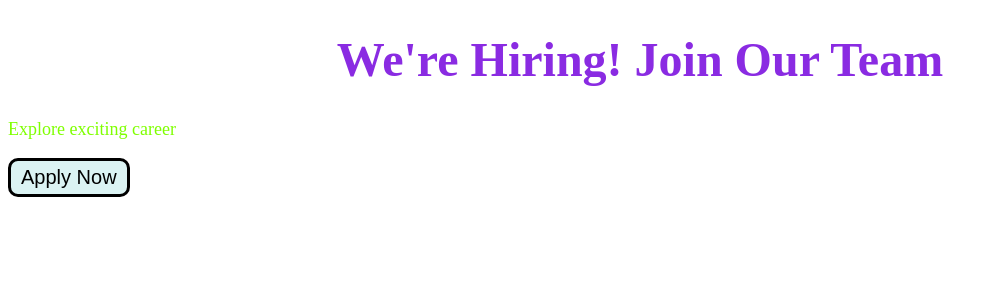
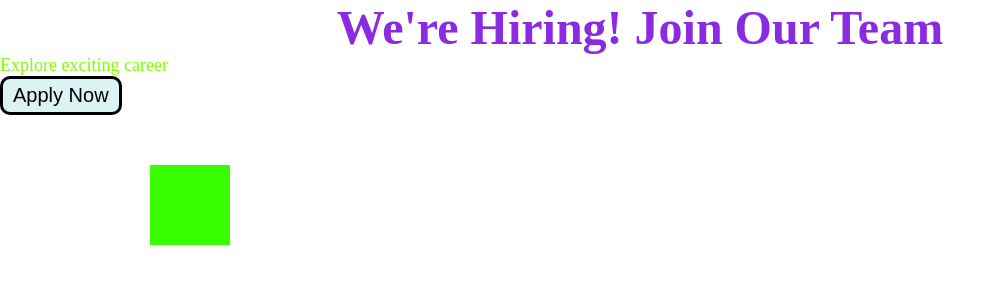
Before and after one commit to dikshya09-commits/Web, a plain HTML site: page web/practice/dikshya.html in a window 1280 px wide. Shown: the whole page, without its empty margins (0-1006 px from the left). Drawn offline with Linux system fonts and the light colour scheme.

Commit message:
learn css

```diff
--- a/web/style1.css
+++ b/web/UI/style.css
@@ -86,7 +86,7 @@ img:hover {
 }
 
 .main-btn {
-  margin: 38apx 15px;
+  margin: 38px 15px;
   display: flex;
   gap: 90px;
 }
--- a/web/style3.css
+++ b/web/practice/dikshya.css
@@ -1,3 +1,8 @@
+* {
+  margin: 0;
+  padding: 0;
+}
+
 h1 {
   font-size: 48px;
   color: blueviolet;
@@ -24,3 +29,12 @@ button:hover {
   background-color: rgb(243, 124, 44);
   color: green;
 }
+
+.pst {
+  background-color: rgb(55, 255, 0);
+  width: 10vh;
+  height: 10vh;
+  position: relative;
+  left: 150px;
+  top: 50px;
+}
--- a/web/dikshya.html
+++ b/web/practice/dikshya.html
@@ -4,13 +4,14 @@
     <meta charset="UTF-8">
     <meta name="viewport" content="width=device-width, initial-scale=1.0">
     <title></title>
-    <link rel="stylesheet" href="style3.css">
+    <link rel="stylesheet" href="dikshya.css">
 </head>
 <body>
     <div>
         <h1> We're Hiring! Join Our Team </h1>
         <p>Explore exciting career</p>
         <button>Apply Now</button>
+        <div class="pst"></div>
     </div>
 </body>
 </html>
```
Also changed, not shown: web/UI/index.html (renamed from web/index.html, +1 -1 lines), web/script.js (deleted, +0 -7 lines), web/study/study.html (renamed from web/index2.html, +1 -1 lines), web/project/project-html.html (renamed from web/project-html.html), web/study/study.css (renamed from web/style2.css).
